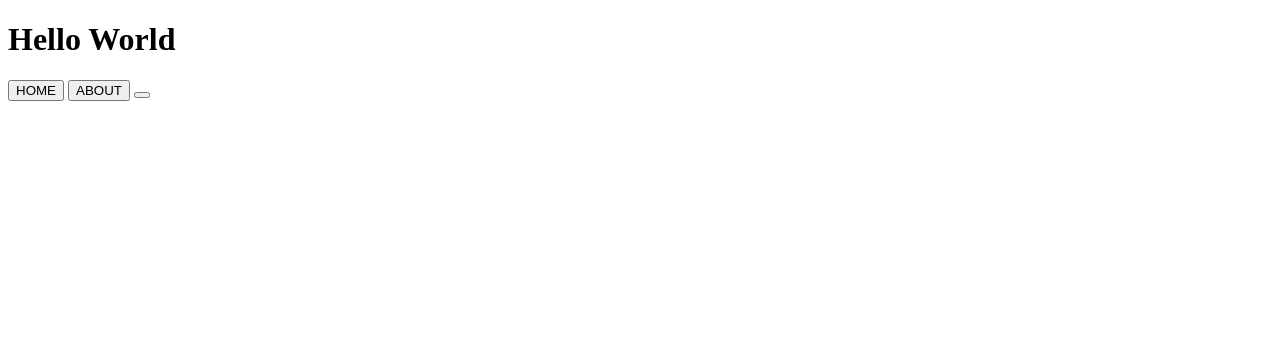
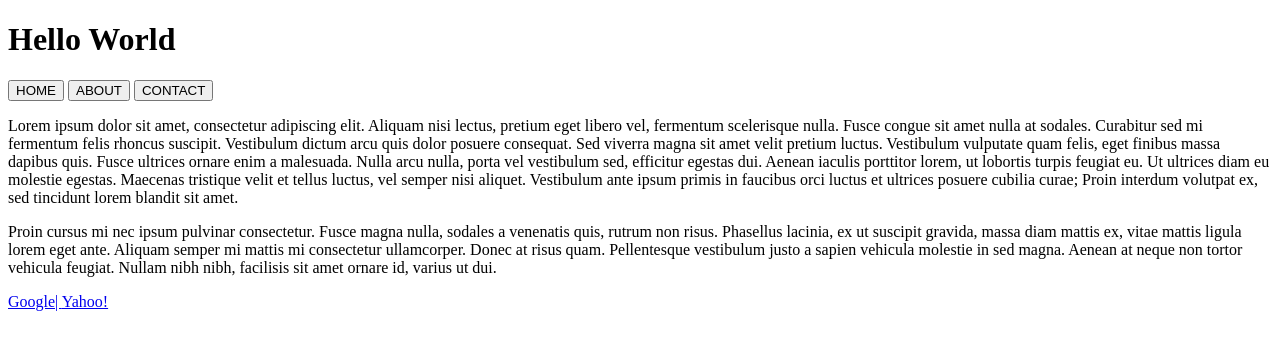
Before and after one commit to Mateusz00000000/hello-world, a plain HTML site: page Test.html in a window 1280 px wide. Drawn offline with Linux system fonts and the light colour scheme.

Commit message:
Update Test.html

```diff
--- a/Test.html
+++ b/Test.html
@@ -15,9 +15,14 @@
     <h1> Hello World</h1>
     <button>HOME</button>
     <button>ABOUT</button>
-    <button></button>
+    <button>CONTACT</button>
+    <body>
+        <p>Lorem ipsum dolor sit amet, consectetur adipiscing elit. Aliquam nisi lectus, pretium eget libero vel, fermentum scelerisque nulla. Fusce congue sit amet nulla at sodales. Curabitur sed mi fermentum felis rhoncus suscipit. Vestibulum dictum arcu quis dolor posuere consequat. Sed viverra magna sit amet velit pretium luctus. Vestibulum vulputate quam felis, eget finibus massa dapibus quis. Fusce ultrices ornare enim a malesuada. Nulla arcu nulla, porta vel vestibulum sed, efficitur egestas dui. Aenean iaculis porttitor lorem, ut lobortis turpis feugiat eu. Ut ultrices diam eu molestie egestas. Maecenas tristique velit et tellus luctus, vel semper nisi aliquet. Vestibulum ante ipsum primis in faucibus orci luctus et ultrices posuere cubilia curae; Proin interdum volutpat ex, sed tincidunt lorem blandit sit amet.</p>
+        <p>Proin cursus mi nec ipsum pulvinar consectetur. Fusce magna nulla, sodales a venenatis quis, rutrum non risus. Phasellus lacinia, ex ut suscipit gravida, massa diam mattis ex, vitae mattis ligula lorem eget ante. Aliquam semper mi mattis mi consectetur ullamcorper. Donec at risus quam. Pellentesque vestibulum justo a sapien vehicula molestie in sed magna. Aenean at neque non tortor vehicula feugiat. Nullam nibh nibh, facilisis sit amet ornare id, varius ut dui.</p>
+        <a href="https://google.com/" target="blank">Google|
+            <a href="https://www.yahoo.com/" target="blank">Yahoo!</a>
 
-    <body>
+
         <!--[if lt IE 7]>
             <p class="browsehappy">You are using an <strong>outdated</strong> browser. Please <a href="#">upgrade your browser</a> to improve your experience.</p>
         <![endif]-->
```
